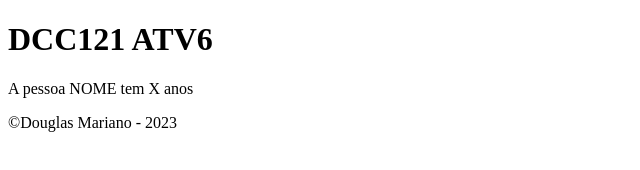
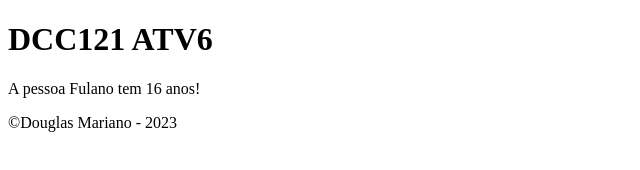
Before and after one commit to ufjf-dcc121/ufjf-dcc121-2023-1-atv6-Impirione, a plain HTML site: page index.html in a window 1280 px wide. Shown: the full height of the page, 0-640 px from the left. Drawn offline with Linux system fonts and the light colour scheme.

Commit message:
correção

```diff
--- a/index.html
+++ b/index.html
@@ -10,7 +10,7 @@
             <h1>DCC121 ATV6</h1>
         </header>
         <main>
-            <p p = "saida"> A pessoa NOME tem X anos</p>
+            <p id = "saida"> A pessoa NOME tem X anos</p>
         </main>
 
         <footer>
@@ -31,7 +31,7 @@
 
             pessoa.envelhecer();
             console.log(pessoa);
-            const p = document.getElementById('p');
+            const p = document.getElementById('saida');
             console.log(p);
             p.innerText = `A pessoa ${pessoa.nome} tem ${pessoa.idade} anos!`;
         </script>
```
